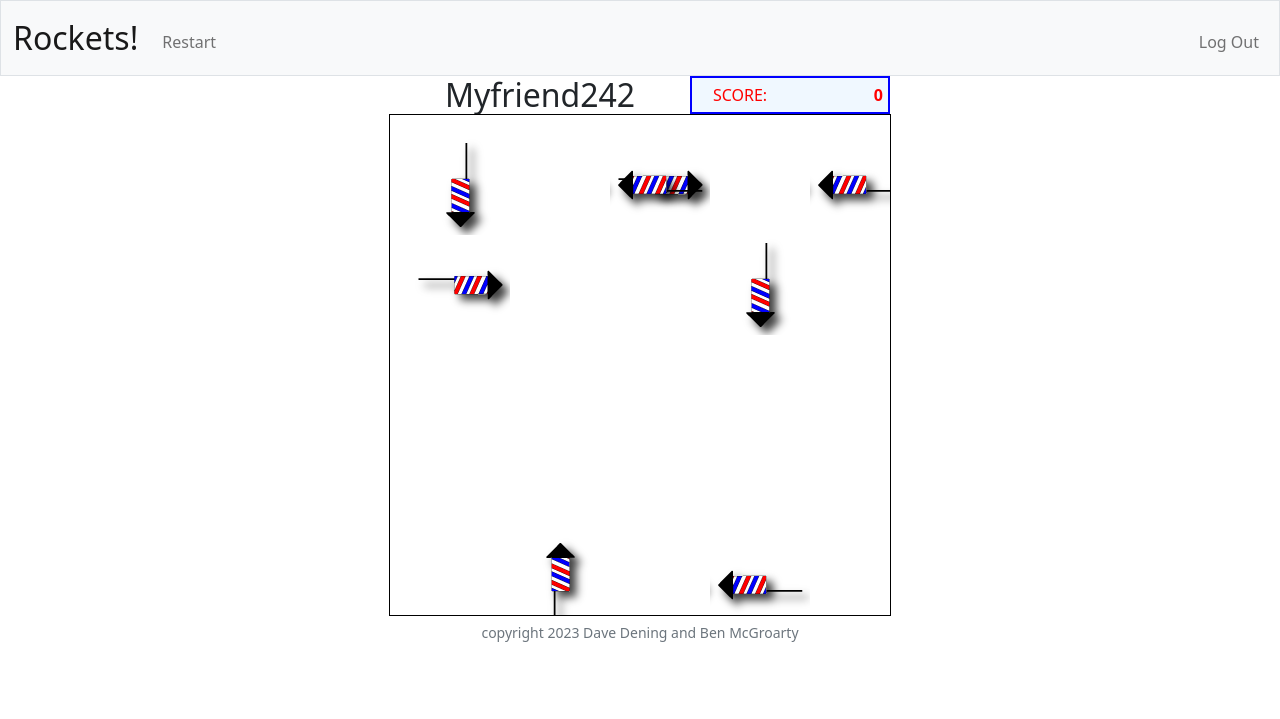
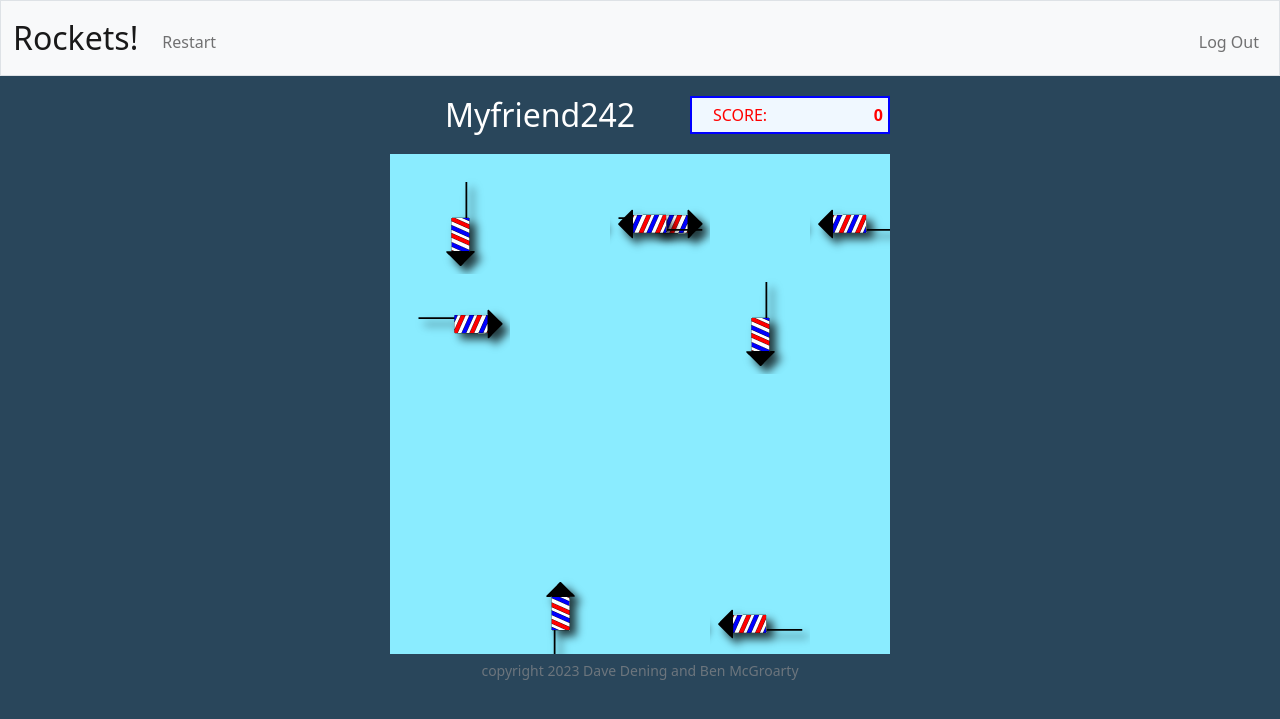
Before and after one commit to daviddening/rockets, a Flask app: page / in a window 1280 px wide. Shown: the top 719 px of the page. Run offline with Flask 2, Linux system fonts and the light colour scheme; a user stored in the database is signed in; some libraries are stand-ins or nearby versions.

Commit message:
added some styling

```diff
--- a/app.py
+++ b/app.py
@@ -48,17 +48,17 @@ def login():
         # Ensure username was submitted
         if not request.form.get("username"):
             # Info on 403: https://developer.mozilla.org/en-US/docs/Web/HTTP/Status/403
-            return apology("must provide username", 403)
+            return apology("must provide username", 401)
 
         elif not request.form.get("password"):
-            return apology("must provide password", 403)
+            return apology("must provide password", 401)
 
         # Query database for username
         rows = db.execute("SELECT * FROM users WHERE username = ?", request.form.get("username"))
 
         # Ensure username exists and password is correct
         if len(rows) != 1 or not check_password_hash(rows[0]["hash"], request.form.get("password")):
-            return apology("invalid username and/or password", 403)
+            return apology("invalid username and/or password", 401)
 
         # Remeber what user logged in
         session["user_id"] = rows[0]["user_id"]
--- a/static/css/styles.css
+++ b/static/css/styles.css
@@ -1,9 +1,24 @@
 /* Size for brand */
+#canvas {
+    background: #8aecff;
+    }
+
+
+body {
+    background-color: #29465B;
+    color: white;
+}
+
 nav .navbar-brand {
     font-size: xx-large;
 }
 
+.space {
+    padding: 20px;
+}
+
 .infoHeader {
+    color: white;
     width: 500px;
     display: inline-flex;
 }
--- a/templates/index.html
+++ b/templates/index.html
@@ -18,13 +18,13 @@ Rockets!
 
 
 {% block main %}
-<div>
+<div class="space">
         <div class="infoHeader">
                 <h2 class="name">{{ nickname }}</h2>
                 <div class="scoreBox">SCORE: <b>0</b></div>
         </div>
 </div>
 
-<canvas id="canvas" width="500px" height="500px" style="border:1px solid black;"></canvas>
+<canvas id="canvas" width="500px" height="500px"></canvas>
 
 {% endblock %}
--- a/templates/layout.html
+++ b/templates/layout.html
@@ -30,7 +30,7 @@
                 <div class="collapse navbar-collapse" id="navbar">
                     {% if session["user_id"] %}
                         <ul class="navbar-nav me-auto mt-2">
-                            <li class="nav-item"><a class="nav-link" href="/restart">Restart</a></li>
+                            <li class="nav-item"><a class="nav-link" href="/">Restart</a></li>
                         </ul>
                         <ul class="navbar-nav ms-auto mt-2">
                             <li class="nav-item"><a class="nav-link" href="/logout">Log Out</a></li>
--- a/templates/login.html
+++ b/templates/login.html
@@ -6,6 +6,7 @@
 
 {% block main %}
     <form action="/login" method="post">
+        <div class="space"></div>
         <div class="mb-3">
             <input autocomplete="off" autofocus class="form-control mx-auto w-auto" id="username" name="username" placeholder="Username" type="text">
         </div>
@@ -14,4 +15,5 @@
         </div>
         <button class="btn btn-primary" type="submit">Log In</button>
     </form>
+    <div class="space"></div>
 {% endblock %}
--- a/templates/register.html
+++ b/templates/register.html
@@ -5,7 +5,8 @@
 {% endblock %}
 
 {% block main %}
-    <form action="/register" method="post">
+<div class="space"></div>
+<form action="/register" method="post">
         <div class="mb-3">
             <input autocomplete="off" autofocus class="form-control mx-auto w-auto" id="username" name="username" placeholder="Username" type="text">
         </div>
@@ -20,4 +21,5 @@
         </div>
         <button class="btn btn-primary" type="submit">register</button>
     </form>
+    <div class="space"></div>
 {% endblock %}
```
Also changed, not shown: rockets.db.
